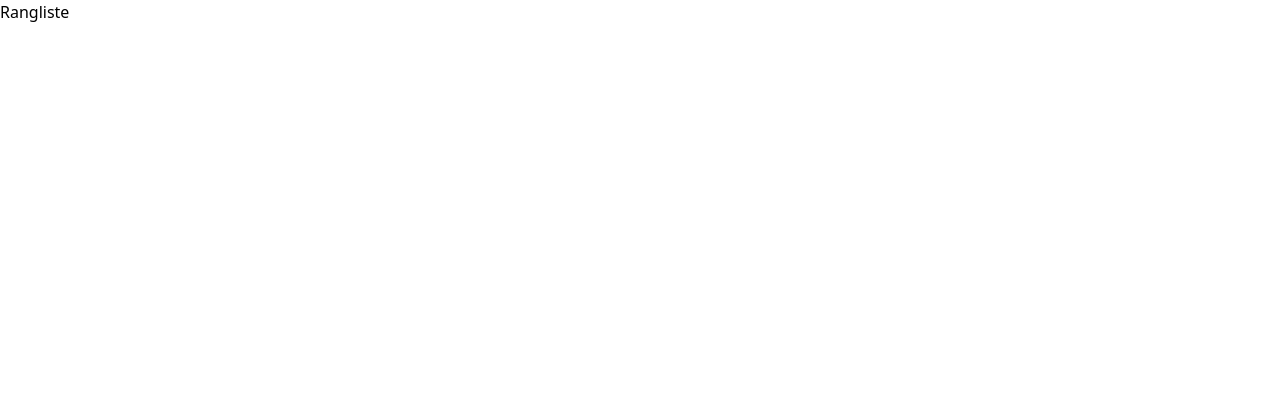
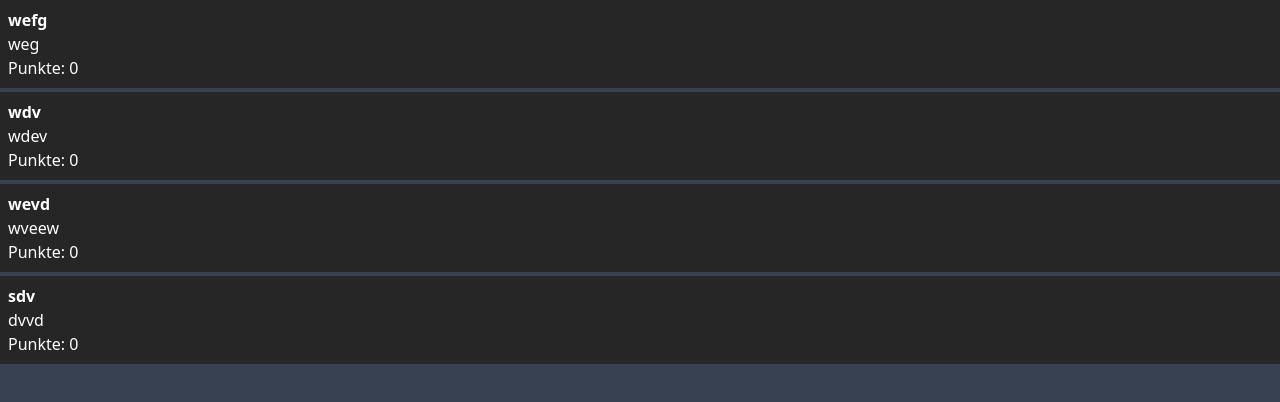
Before and after one commit to DennisGoe/sommerspiele_ranking, a React (Create React App) app: page / in a window 1280 px wide. Shown: the top 402 px of the page. Built offline with nearby package versions, Linux system fonts and the light colour scheme; the HTML template or start-up script is replaced by a standard one.

Commit message:
added team display functionality from JSON

```diff
--- /dev/null
+++ b/src/components/primeTeams.tsx
@@ -0,0 +1,25 @@
+import React, { FC } from "react";
+
+interface PrimeTeamsProps {
+  name: string;
+  members: string;
+  score: number;
+}
+
+const PrimeTeams: FC<PrimeTeamsProps> = (props) => {
+  return (
+    <div>
+      <div>
+        <strong>{props.name}</strong>
+      </div>
+      <div>
+        <span>{props.members}</span>
+      </div>
+      <div>
+        <strong>{props.score}</strong>
+      </div>
+    </div>
+  );
+};
+
+export default PrimeTeams;
--- a/src/components/ranking.tsx
+++ /dev/null
@@ -1,13 +0,0 @@
-import React from "react";
-
-
-const Ranking = () => {
-    return (
-        <div>
-            <h1>Rangliste</h1>
-        </div>
-    )
-}
-
-
-export default Ranking
--- a/src/models/team.ts
+++ b/src/models/teamModel.ts
@@ -1,4 +1,4 @@
-export interface Team {
+export interface TeamModel {
   name: string;
   members: string;
   score: number;
--- a/src/pages/addRemovePage.tsx
+++ b/src/pages/addRemovePage.tsx
@@ -1,12 +1,10 @@
 import React, { useEffect, useState } from "react";
-import { useNavigate } from "react-router-dom";
 import { useSelector } from "react-redux";
 import store from "../store/store";
 import AddTeamPage from "./addTeamPage";
 import Team from "../components/team";
 
 const AddRemovePage = () => {
-  const navigate = useNavigate();
   const authState = useSelector(() => store.getState().auth.auth);
   const teamList = useSelector(() => store.getState().ranking.teamList);
   const [showAddForm, setShowAddForm] = useState(false);
@@ -36,7 +34,7 @@ const AddRemovePage = () => {
             )}
           </div>
           <div>
-            {teamList.map((team) => {
+            {teamList.map((team: any) => {
               return (
                 <Team
                   name={team.name}
--- a/src/pages/addTeamPage.tsx
+++ b/src/pages/addTeamPage.tsx
@@ -3,7 +3,7 @@ import { useSelector } from "react-redux";
 import store from "../store/store";
 import { useNavigate } from "react-router-dom";
 import rankingSlice from "../store/slices/ranking";
-import { Team } from "../models/team";
+import { TeamModel } from "../models/teamModel";
 
 interface AddTeamPageProps {
   setShowAddPage: (value: boolean) => void;
@@ -21,7 +21,7 @@ const AddTeamPage: FC<AddTeamPageProps> = (props) => {
       setShowIncompleteWarning(true);
       return;
     }
-    const completeTeamData: Team = {
+    const completeTeamData: TeamModel = {
       name: teamName,
       members: teammembers,
       score: 0,
--- a/src/pages/rankingPage.tsx
+++ b/src/pages/rankingPage.tsx
@@ -1,13 +1,24 @@
 import React from "react";
-import Ranking from "../components/ranking";
-
+import store from "../store/store";
+import { useSelector } from "react-redux";
+import Team from "../components/team";
 
 const RankingPage = () => {
-    return (
-        <div>
-            <Ranking/>
-        </div>
-    )
-}
+  const teamList = useSelector(() => store.getState().ranking.teamList);
+  return (
+    <div className="bg-gray-700 w-full h-screen">
+      {teamList.map((team: any) => {
+        return (
+          <Team
+            name={team.name}
+            members={team.members}
+            score={team.score}
+            key={team.name}
+          />
+        );
+      })}
+    </div>
+  );
+};
 
-export default RankingPage
+export default RankingPage;
--- a/src/store/slices/ranking.ts
+++ b/src/store/slices/ranking.ts
@@ -1,28 +1,32 @@
 import { createSlice, PayloadAction } from "@reduxjs/toolkit";
-import { Team } from "../../models/team";
+import { TeamModel } from "../../models/teamModel";
+const data = require("../../teams.json");
 
 interface stateInterface {
-  teamList: Team[];
+  teamList: any;
 }
 const initialState: stateInterface = {
-  teamList: [],
+  teamList: data,
 };
 
 const rankingSlice = createSlice({
   name: "rankingSlice",
   initialState,
   reducers: {
-    addTeam(state, action: PayloadAction<Team>) {
+    setTotalList(state, action: PayloadAction<any>) {
+      state.teamList = action.payload;
+    },
+    addTeam(state, action: PayloadAction<TeamModel>) {
       state.teamList.push(action.payload);
     },
-    removeTeam(state, action: PayloadAction<Team>) {
+    removeTeam(state, action: PayloadAction<TeamModel>) {
       const teamIndex = state.teamList.findIndex(
-        (team) => team.name === action.payload.name
+        (team: any) => team.name === action.payload.name
       );
       state.teamList.slice(teamIndex);
     },
   },
 });
 
-export const { addTeam, removeTeam } = rankingSlice.actions;
+export const { addTeam, removeTeam, setTotalList } = rankingSlice.actions;
 export default rankingSlice;
--- a/src/teams.json
+++ b/src/teams.json
@@ -0,0 +1,22 @@
+[
+  {
+    "name": "wefg",
+    "members": "weg",
+    "score": 0
+  },
+  {
+    "name": "wdv",
+    "members": "wdev",
+    "score": 0
+  },
+  {
+    "name": "wevd",
+    "members": "wveew",
+    "score": 0
+  },
+  {
+    "name": "sdv",
+    "members": "dvvd",
+    "score": 0
+  }
+]
```
Also changed, not shown: src/App.tsx (+5 -9 lines).
